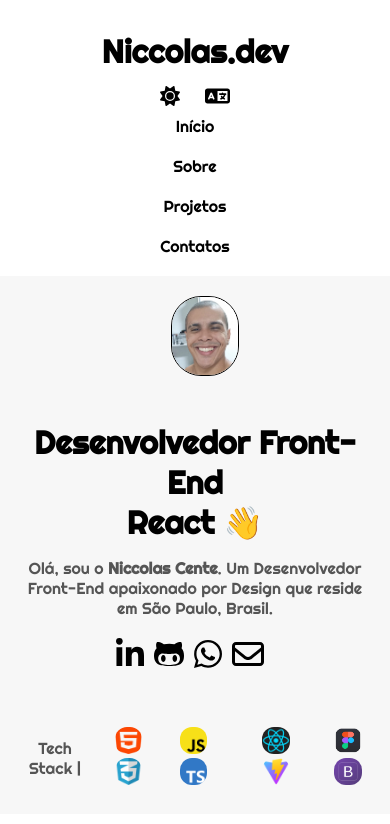
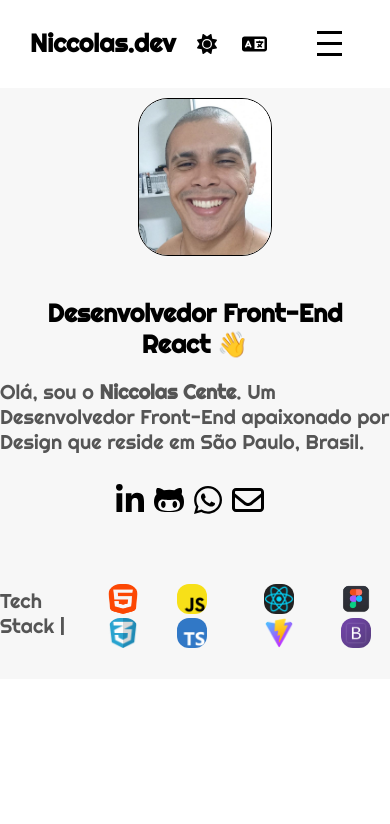
Before and after one commit to NiccolasCente/PortfolioTypeScript, a React (Vite) app: page / in a window 390 px wide. Shown: the top 824 px of the page. Built offline with nearby package versions, Linux system fonts and the light colour scheme.

Commit message:
Trying to make responsive without any framework

```diff
--- a/src/assets/Header.css
+++ b/src/assets/Header.css
@@ -1,3 +1,7 @@
+body {
+  margin: 0;
+}
+
 #header-container {
   position: relative;
   display: flex;
@@ -21,13 +25,9 @@ body.dark-mode #header-container::before {
   background-color: rgb(61, 61, 61);
 }
 
-body {
-  margin: 0;
-}
-
-
 .header-title {
   padding-left: 20px;
+  font-size: 1.5rem;
 }
 
 .nav-container {
@@ -49,7 +49,7 @@ body {
 
 .nav-icons {
   display: flex;
-  align-items: flex-start;
+  align-items: center;
   margin-right: 15px;
 }
 
@@ -67,37 +67,156 @@ nav ul li a:hover {
   color: blue;
 }
 
-@media (max-width: 768px) {
+.menu-icon {
+  display: none;
+  flex-direction: column;
+  cursor: pointer;
+}
+
+.menu-icon .bar {
+  height: 3px;
+  width: 25px;
+  background-color: black;
+  margin: 4px 0;
+  transition: all 0.3s ease;
+}
+
+@media (max-width: 430px) {
   #header-container {
-    flex-direction: column;
-    padding: 10px;
-  }
-
-  .header-title {
-    padding-left: 0;
-    text-align: center;
+    justify-content: flex-start;
+    padding: 10px 10px;
   }
 
   .nav-container {
-    flex-direction: column;
-    margin-left: 0;
-    text-align: center;
-  }
-
-  .nav-container ul {
-    flex-direction: column;
-  }
-
-  .nav-container li {
-    margin: 10px 0;
+    margin-left: 10;
+    position: relative;
   }
 
   .nav-icons {
-    margin-right: 0;
-    justify-content: center;
+    margin-left: 1px;
   }
 
-  .theme-toggle, .language-toggle {
-    margin-right: 0;
+  .menu-icon {
+    display: flex;
+    flex-direction: column;
+    cursor: pointer;
+    margin-left: 54px;
+  }
+
+  .bar {
+    width: 25px;
+    height: 3px;
+    background-color: black;
+    margin: 3px 0;
+  }
+
+  .nav-menu {
+    display: none;
+    flex-direction: column;
+    position: absolute;
+    top: 60px;
+    left: 0;
+    background-color: white;
+    width: calc(100% - 20px);
+    max-width: 100%;
+    z-index: 1000;
+    transition: max-height 0.3s ease;
+    box-shadow: 0 4px 8px rgba(0, 0, 0, 0.1);
+    margin-left: -4em;
+  }
+
+  .nav-menu.open {
+    display: flex;
+  }
+
+  .nav-menu ul {
+    flex-direction: column;
+    padding: 0;
+  }
+
+  .nav-menu li {
+    margin: 10px 0;
+    text-align: left;
   }
 }
+
+@media (max-width: 420px) {
+  #header-container {
+    justify-content: flex-start;
+    padding: 10px 10px;
+  }
+
+  .nav-container {
+    margin-left: 10;
+    position: relative;
+  }
+
+  .nav-icons {
+    margin-left: 1px;
+  }
+
+  .menu-icon {
+    display: flex;
+    flex-direction: column;
+    cursor: pointer;
+    margin-left: 54px;
+  }
+
+  .bar {
+    width: 25px;
+    height: 3px;
+    background-color: black;
+    margin: 3px 0;
+  }
+
+  .nav-menu {
+    display: none;
+    flex-direction: column;
+    position: absolute;
+    top: 60px;
+    left: 0;
+    background-color: white;
+    width: calc(100% - 20px);
+    max-width: 100%;
+    z-index: 1000;
+    transition: max-height 0.3s ease;
+    box-shadow: 0 4px 8px rgba(0, 0, 0, 0.1);
+    margin-left: 10px;
+    margin-left: -5em;
+  }
+
+  .nav-menu.open {
+    display: flex;
+  }
+
+  .nav-menu ul {
+    flex-direction: column;
+    padding: 0;
+  }
+
+  .nav-menu li {
+    margin: 10px 0;
+    text-align: left;
+  }
+}
+
+@media (max-width: 400px) {
+  .menu-icon {
+    display: flex;
+    flex-direction: column;
+    cursor: pointer;
+    margin-left: 30px;
+  }
+}
+
+@media (max-width: 425px){
+  .menu-icon{
+    margin-left: 30px;
+  }
+}
+
+@media (max-width: 360px){
+  .menu-icon{
+    margin-left: 5px;
+  }
+}
--- a/src/assets/Main.css
+++ b/src/assets/Main.css
@@ -85,70 +85,98 @@ p {
   max-width: 20vw;
   max-height: 20vw;
   border-radius: 30px;
-  border: 2px solid rgb(255, 255, 255);
+  border: 1px solid rgb(255, 255, 255);
 }
 
-@media (max-width: 768px) {
+
+@media (max-width: 420px) {
   main {
-    flex-direction: column;
-    min-height: auto;
-    padding: 20px;
-  }
-
-  .content-container {
     flex-direction: column;
     align-items: center;
   }
 
-  #img-main {
-    order: 1;
-    margin-bottom: 20px;
-
+  .content-container {
+    flex-direction: column-reverse;
+    align-items: center;
+    text-align: center;
   }
 
-  #text-container {
-    text-align: center;
-    max-width: 100%;
-    order: 2;
+  #img-main img {
+    max-width: 40vw;
+    max-height: 40vw;
+    margin-bottom: 20px;
   }
 
+
   h1 {
-    font-size: 2rem;
-    margin-bottom: 15px;
-    order: 3;
+    font-size: 25px;
+    text-align: center;
   }
 
   p {
-    font-size: 1rem;
-    margin-bottom: 20px;
-    order: 4;
+    font-size: 20px;
   }
 
   #icon-container {
     justify-content: center;
     gap: 10px;
-    margin-bottom: 20px;
-    order: 5;
+    margin-top: 15px;
   }
 
   #skills-container {
+    align-items: center;
     padding-top: 2em;
-    align-items: center;
-    order: 6;
-  }
-
-  #skills-container p {
-    text-align: center;
-    margin-bottom: 1em;
-
-  }
-
-  .skill-pair {
-    justify-content: center;
+    gap: 15px;
   }
 
   .skill-pair img {
-    width: 7vw;
-    height: 7vw;
+    width: 30px;
+    height: 30px;
   }
+
+  .dark-mode main {
+    flex-direction: column;
+    align-items: center;
+  }
+
+  .dark-mode .content-container {
+    flex-direction: column-reverse;
+    align-items: center;
+    text-align: center;
+  }
+
+  .dark-mode #img-main img {
+    max-width: 40vw;
+    max-height: 40vw;
+    margin-bottom: 20px;
+    border: 2px solid white;
+  }
+
+  .dark-mode h1 {
+    font-size: 25px;
+    text-align: center;
+  }
+
+  .dark-mode p {
+    font-size: 20px;
+    color: rgb(200, 200, 200);
+  }
+
+  .dark-mode #icon-container {
+    justify-content: center;
+    gap: 10px;
+    margin-top: 15px;
+  }
+
+  .dark-mode #skills-container {
+    align-items: center;
+    padding-top: 2em;
+    gap: 15px;
+  }
+
+  .dark-mode .skill-pair img {
+    width: 30px;
+    height: 30px;
+  }
+
 }
--- a/src/components/Footer/Footer.tsx
+++ b/src/components/Footer/Footer.tsx
@@ -26,8 +26,10 @@ const Footer: React.FC = () => {
     }
   };
 
+
+
   return (
-    <footer className="footer">
+    <footer id='contatos' className="footer">
       <div className="footer-container">
         <div className="footer-contact-section">
           <AnimatedSection animation="fade-in">
--- a/src/components/Header/Header.tsx
+++ b/src/components/Header/Header.tsx
@@ -1,4 +1,4 @@
-import React from "react";
+import React, { useState } from "react";
 import ThemeToggle from "../Hooks/ThemeToogle";
 import LanguageToggle from "../Hooks/LanguageToogle";
 import AnimatedSection from "../Hooks/AnimatedSection";
@@ -9,6 +9,7 @@ import "../../assets/Header.css";
 
 const Header: React.FC = () => {
   const { language } = useLanguage();
+  const [isMenuOpen, setIsMenuOpen] = useState(false);
 
   const translations = {
     'pt-BR': {
@@ -31,8 +32,18 @@ const Header: React.FC = () => {
     }
   };
 
+  const scrollToSection = (event: React.MouseEvent<HTMLAnchorElement>, id: string) => {
+    event.preventDefault();
+    const section = document.getElementById(id);
+    section?.scrollIntoView({ behavior: 'smooth' });
+  };
+
+  const toggleMenu = () => {
+    setIsMenuOpen(!isMenuOpen);
+  };
+
   return (
-    <header>
+    <header id="home">
       <div id="header-container">
         <AnimatedSection animation="fade-in">
           <div className="header-title">
@@ -49,13 +60,18 @@ const Header: React.FC = () => {
               <LanguageToggle />
             </AnimatedSection>
           </div>
+          <div className="menu-icon" onClick={toggleMenu}>
+            <div className="bar"></div>
+            <div className="bar"></div>
+            <div className="bar"></div>
+          </div>
           <AnimatedSection animation="fade-in">
-            <nav>
+            <nav className={`nav-menu ${isMenuOpen ? 'open' : ''}`}>
               <ul>
-                <li><a href="#home">{translations[language].navItems.home}</a></li>
-                <li><a href="#sobre">{translations[language].navItems.about}</a></li>
-                <li><a href="#projetos">{translations[language].navItems.projects}</a></li>
-                <li><a href="#contatos">{translations[language].navItems.contacts}</a></li>
+                <li><a href="#home" onClick={(e) => scrollToSection(e, 'home')}>{translations[language].navItems.home}</a></li>
+                <li><a href="#sobre" onClick={(e) => scrollToSection(e, 'sobre')}>{translations[language].navItems.about}</a></li>
+                <li><a href="#projetos" onClick={(e) => scrollToSection(e, 'projetos')}>{translations[language].navItems.projects}</a></li>
+                <li><a href="#contatos" onClick={(e) => scrollToSection(e, 'contatos')}>{translations[language].navItems.contacts}</a></li>
               </ul>
             </nav>
           </AnimatedSection>
--- a/src/components/Section/AboutMe.tsx
+++ b/src/components/Section/AboutMe.tsx
@@ -86,7 +86,7 @@ const AboutMe: React.FC = () => {
   const langContent = translations[language] || translations['pt-BR'];
 
   return (
-    <section className="about-me-section">
+    <section id="sobre"className="about-me-section">
       <div className="about-me">
         <AnimatedSection animation='fade-in'>
           <img src={AboutMeImage} alt={langContent.aboutMe} className="about-image" />
--- a/src/components/Section/Projects.tsx
+++ b/src/components/Section/Projects.tsx
@@ -1,12 +1,10 @@
 import React, { useRef } from 'react';
 import { useLanguage } from '../Hooks/LanguageContext';
-
 import { FaGithub } from 'react-icons/fa';
-
 import '../../assets/Projects.css';
 import TypeScriptIcon from '../../assets/MainIcons/TypeScriptIcon.png';
 import ReactIcon from '../../assets/MainIcons/ReactIcon.webp';
-import ViteIcon from '../../assets/MainIcons/Vite.js.png'
+import ViteIcon from '../../assets/MainIcons/Vite.js.png';
 import BootstrapIcon from '../../assets/MainIcons/BootstrapIcon.png';
 import CarsVideo from '../../assets/SectionIcons/Cars/CarVideo.mp4';
 import RecipesVideo from "../../assets/SectionIcons/Recipes/RecipesVideo.mp4";
@@ -27,6 +25,16 @@ const projects = [
     icons: [ReactIcon, ViteIcon, TypeScriptIcon, BootstrapIcon],
     codeUrl: 'https://github.com/NiccolasCente/CarRental',
     demoUrl: 'https://alugueseucarro.netlify.app/',
+    buttons: {
+      code: {
+        'pt-BR': 'Repositório',
+        'en': 'Repository',
+      },
+      demo: {
+        'pt-BR': 'Acessar Site',
+        'en': 'Access Site',
+      },
+    },
   },
   {
     id: 2,
@@ -42,6 +50,16 @@ const projects = [
     icons: [ReactIcon, ViteIcon, BootstrapIcon],
     codeUrl: 'https://github.com/NiccolasCente/ReceitasIniciantes',
     demoUrl: 'https://receitasiniciantes.netlify.app/',
+    buttons: {
+      code: {
+        'pt-BR': 'Repositório',
+        'en': 'Repository',
+      },
+      demo: {
+        'pt-BR': 'Acessar Site',
+        'en': 'Access Site',
+      },
+    },
   },
   {
     id: 3,
@@ -54,9 +72,19 @@ const projects = [
       'en': 'The Santos History site is a fan page dedicated to telling the rich history of the team, presenting information about key moments, idols, and achievements.',
     },
     videoUrl: SantosHistorico,
-    icons: [ReactIcon,ViteIcon, BootstrapIcon],
+    icons: [ReactIcon, ViteIcon, BootstrapIcon],
     codeUrl: 'https://github.com/NiccolasCente/Santos',
     demoUrl: 'https://santoshistorico.netlify.app/',
+    buttons: {
+      code: {
+        'pt-BR': 'Repositório',
+        'en': 'Repository',
+      },
+      demo: {
+        'pt-BR': 'Acessar Site',
+        'en': 'Access Site',
+      },
+    },
   },
 ];
 
@@ -64,7 +92,7 @@ const Projects: React.FC = () => {
   const { language } = useLanguage();
 
   return (
-    <section className="projects">
+    <section id='projetos' className="projects">
       <h2>Meus Projetos</h2>
       <p>Abaixo estão alguns dos projetos que desenvolvi.</p>
       {projects.map(project => (
@@ -80,9 +108,11 @@ const Projects: React.FC = () => {
             </div>
             <div className="project-buttons">
               <a href={project.codeUrl} target='_blank' rel="noopener noreferrer" className="button">
-                Repositório <FaGithub />
+                {project.buttons.code[language]} <FaGithub />
               </a>
-              <a href={project.demoUrl} target='_blank' rel="noopener noreferrer" className="button">Acessar Site</a>
+              <a href={project.demoUrl} target='_blank' rel="noopener noreferrer" className="button">
+                {project.buttons.demo[language]}
+              </a>
             </div>
           </div>
         </div>
```
